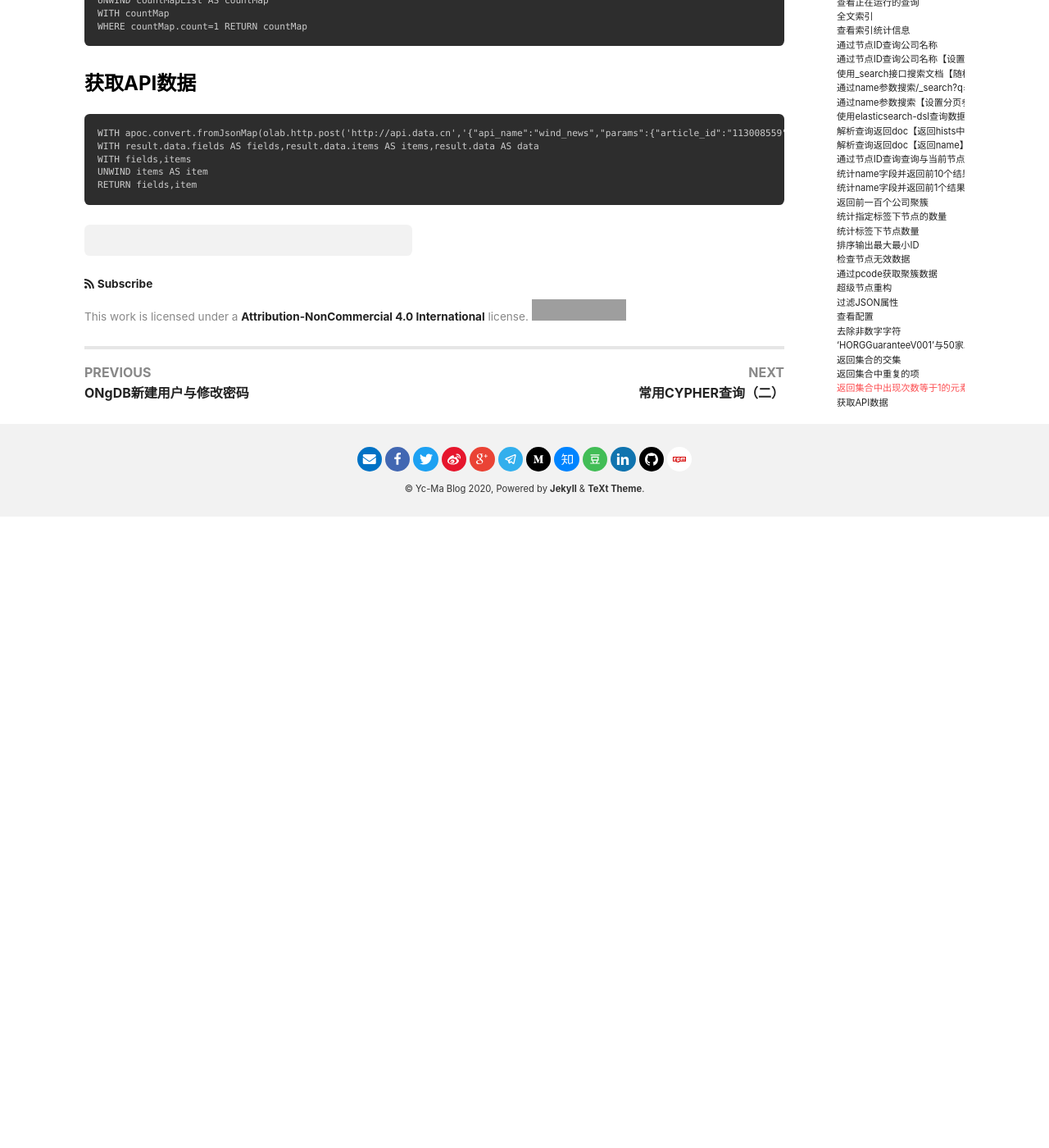
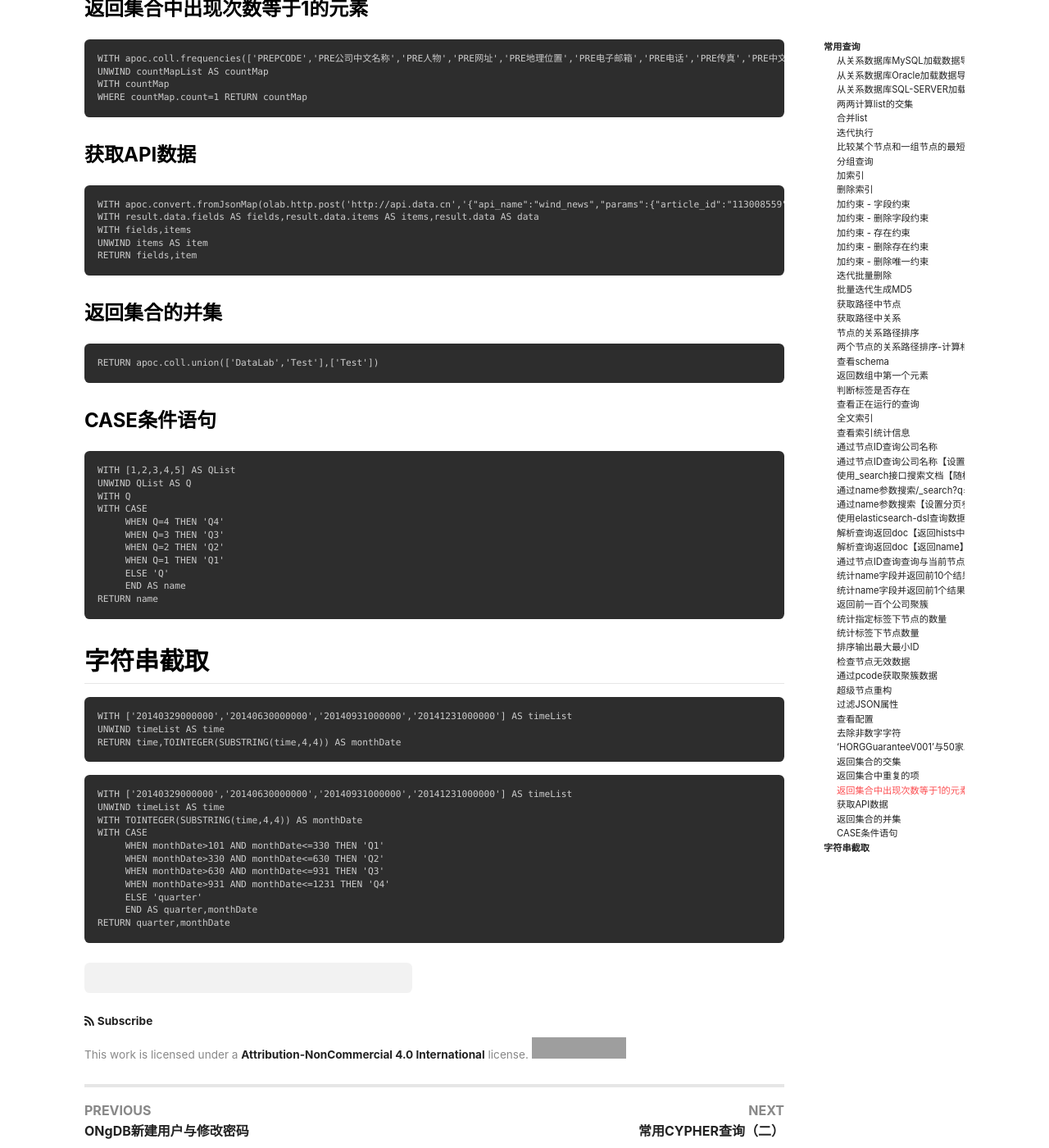
Before and after one commit to crazyyanchao/blog, a Jekyll site: the page built from _posts/2020-06-16-常用CYPHER查询（一）.md, in a window 1280 px wide and 1400 px high, scrolled down 11218 px. Shown: the whole window at 82% size. Built offline with Jekyll 4.4.1, drawn with Linux system fonts in a browser that asks for light colours; nearby versions of some CDN libraries; comment, search, counter and statistics services are not loaded; before the commit the page ends 11848 px from its top, so only the background shows below that; grey boxes are pictures that could not be loaded.

````diff
--- a/_posts/2020-06-16-常用CYPHER查询（一）.md
+++ b/_posts/2020-06-16-常用CYPHER查询（一）.md
@@ -388,3 +388,43 @@ WITH fields,items
 UNWIND items AS item
 RETURN fields,item
 ```
+
+### 返回集合的并集
+```
+RETURN apoc.coll.union(['DataLab','Test'],['Test'])
+```
+
+### CASE条件语句
+```
+WITH [1,2,3,4,5] AS QList
+UNWIND QList AS Q
+WITH Q
+WITH CASE
+     WHEN Q=4 THEN 'Q4'
+     WHEN Q=3 THEN 'Q3'
+     WHEN Q=2 THEN 'Q2'
+     WHEN Q=1 THEN 'Q1'
+     ELSE 'Q'
+     END AS name
+RETURN name
+```
+
+## 字符串截取
+```
+WITH ['20140329000000','20140630000000','20140931000000','20141231000000'] AS timeList
+UNWIND timeList AS time
+RETURN time,TOINTEGER(SUBSTRING(time,4,4)) AS monthDate
+```
+```
+WITH ['20140329000000','20140630000000','20140931000000','20141231000000'] AS timeList
+UNWIND timeList AS time
+WITH TOINTEGER(SUBSTRING(time,4,4)) AS monthDate
+WITH CASE
+     WHEN monthDate>101 AND monthDate<=330 THEN 'Q1'
+     WHEN monthDate>330 AND monthDate<=630 THEN 'Q2'
+     WHEN monthDate>630 AND monthDate<=931 THEN 'Q3'
+     WHEN monthDate>931 AND monthDate<=1231 THEN 'Q4'
+     ELSE 'quarter'
+     END AS quarter,monthDate
+RETURN quarter,monthDate
+```
````
Also changed, not shown: _posts/2020-08-21-MySQL字符串截取.md (+7 -0 lines).
